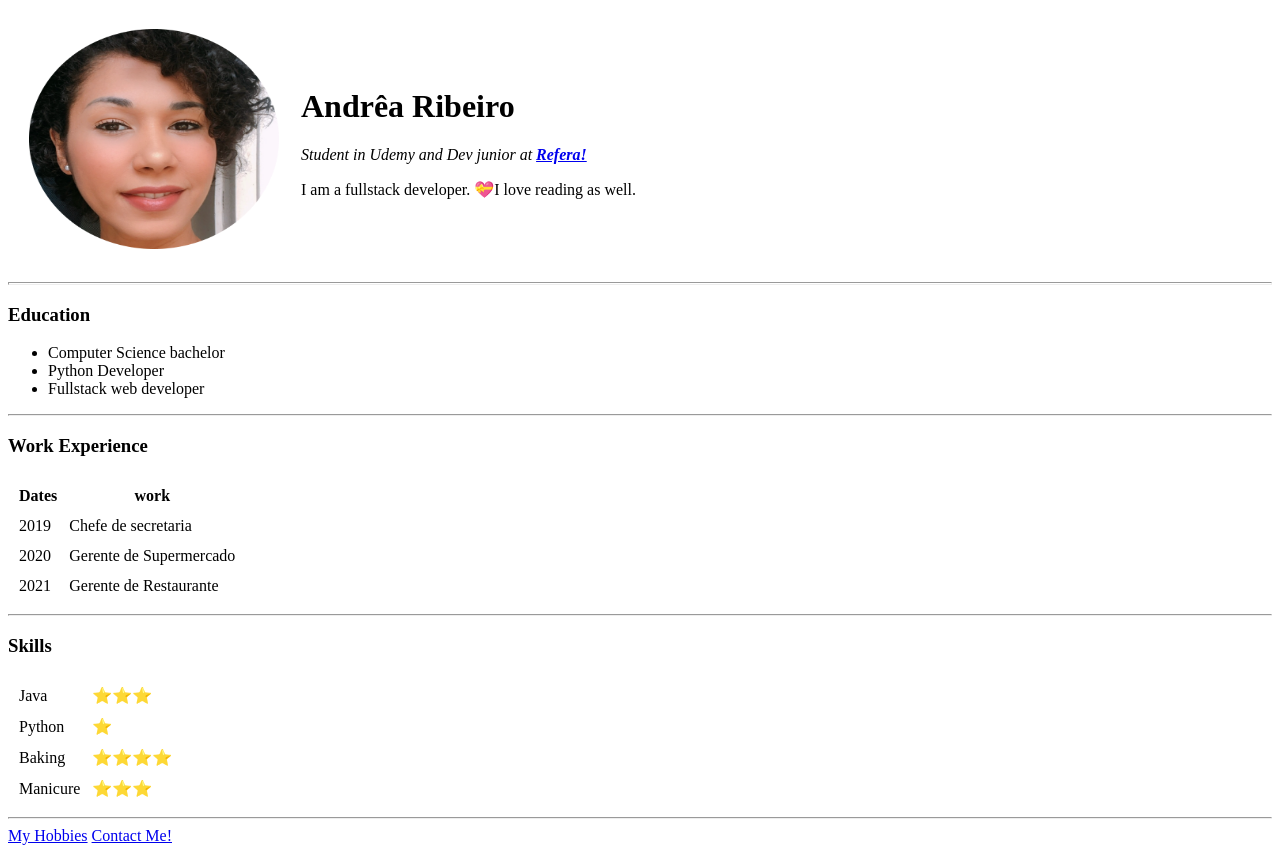
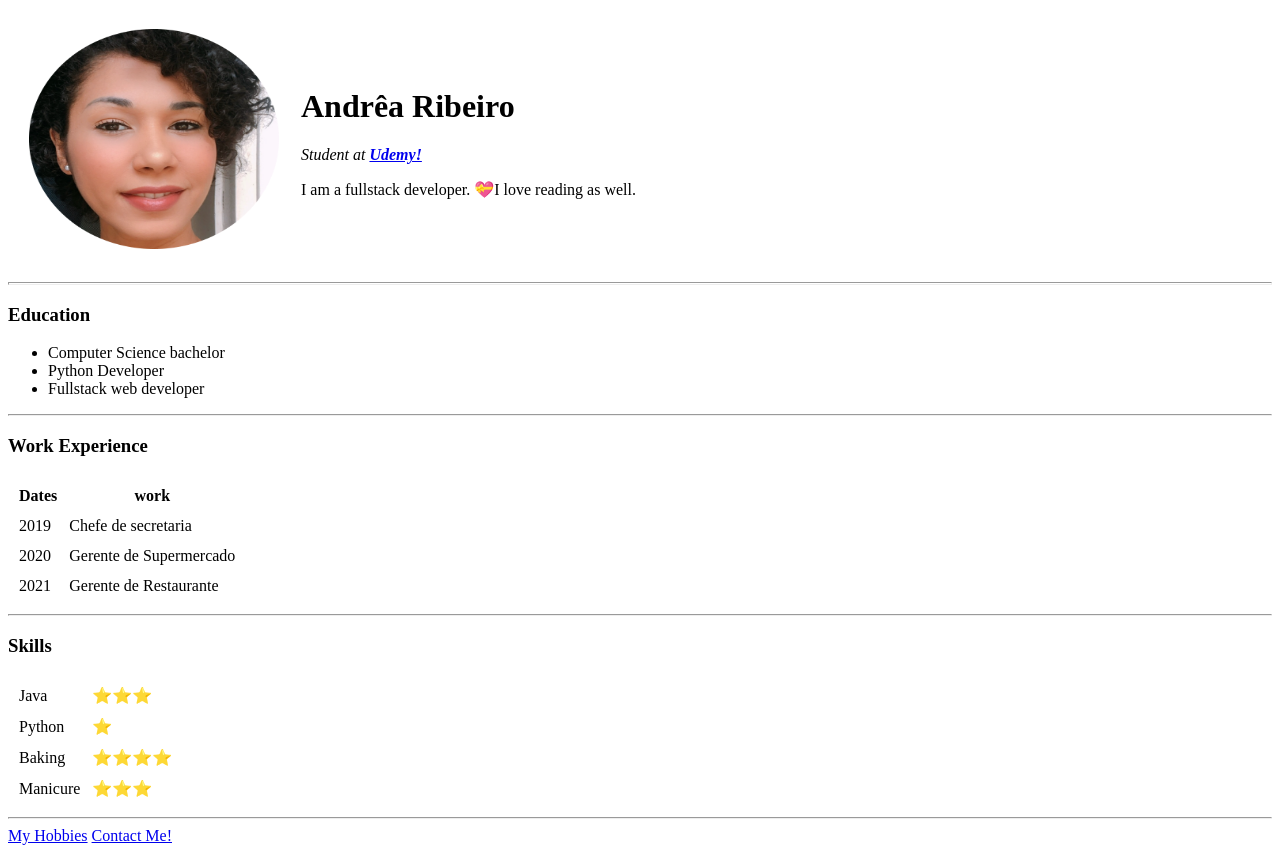
Before and after one commit to Andrea-Ribeiro/cv, a plain HTML site: page index.html in a window 1280 px wide. Drawn offline with Linux system fonts and the light colour scheme.

Commit message:
Update index.html

```diff
--- a/index.html
+++ b/index.html
@@ -10,7 +10,7 @@
   <table cellspacing="20">
     <td><img src="images/IMG_0978-modified.png" alt="andrea profile picture" width="250" height="220" ></td>
     <td><h1>Andrêa Ribeiro</h1>
-    <p><em>Student in Udemy and Dev junior at <strong><a href="https://www.refera.com.br/">Refera!</a></strong></em></p>
+    <p><em>Student at <strong><a href="https://www.udemy.com/">Udemy!</a></strong></em></p>
     <p>I am a fullstack developer. 💝I love reading as well.</p></td>
   </table>
 
```
